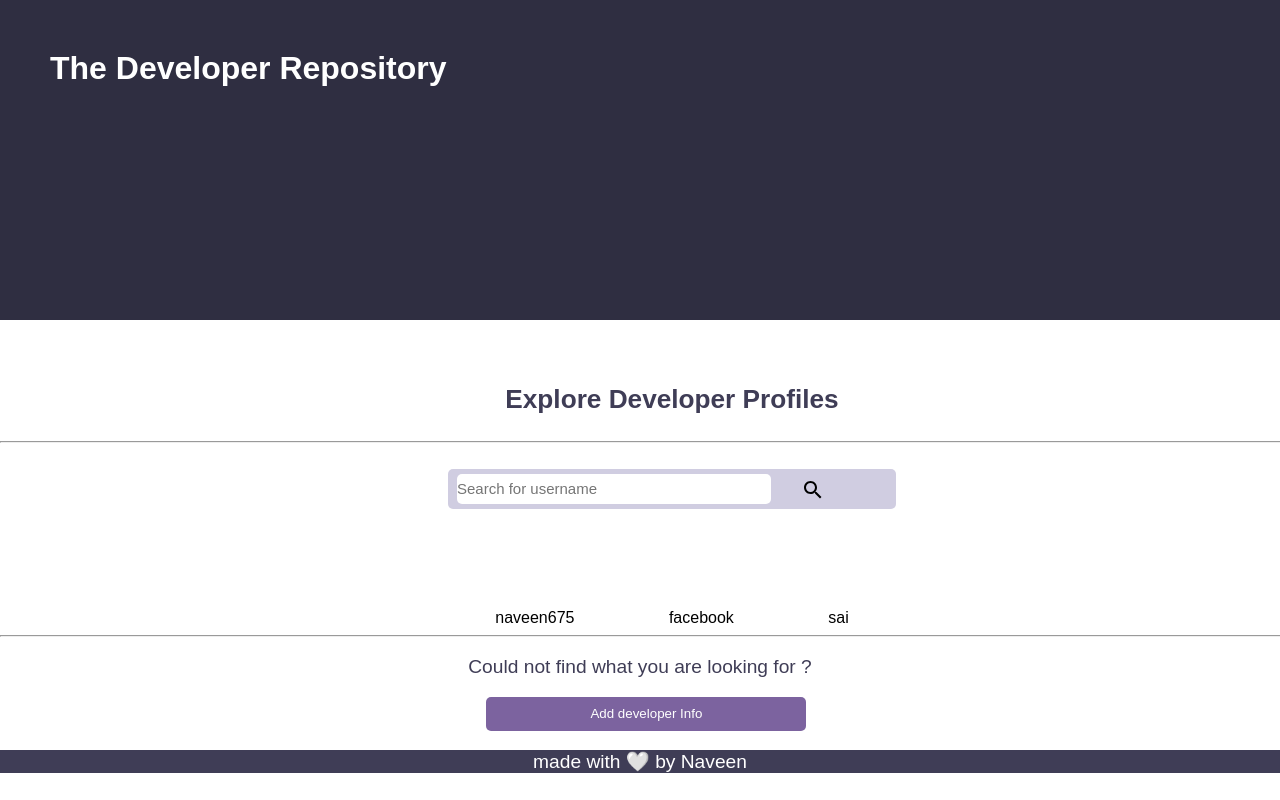
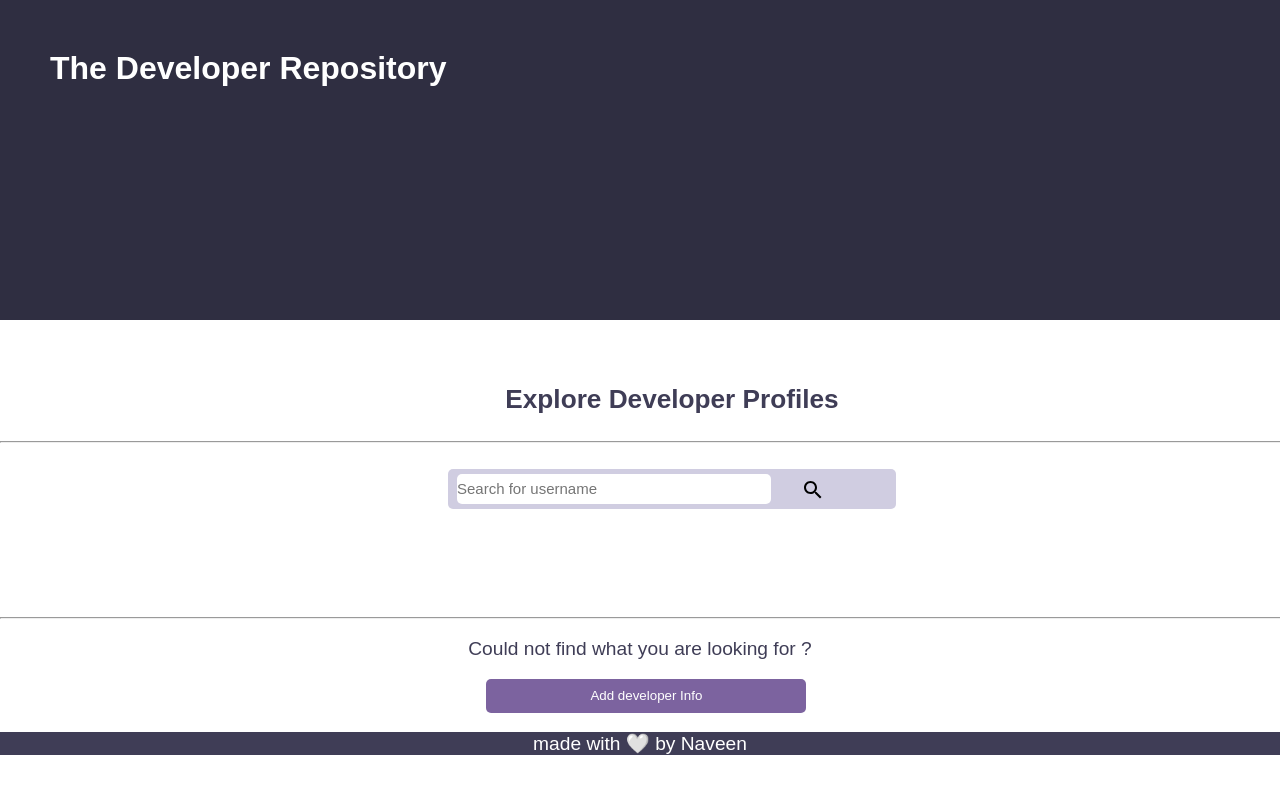
Before and after one commit to naveen675/MernApp, a React (Create React App) app in the folder Client/devprofile/: page / in a window 1280 px wide. Built offline with nearby package versions, Linux system fonts and the light colour scheme.

Commit message:
Added get developers

```diff
--- a/Client/devprofile/src/adddev.js
+++ b/Client/devprofile/src/adddev.js
@@ -1,15 +1,25 @@
-import React from 'react';
+import React, { useState } from 'react';
+import Form from './form';
 
 import {useNavigate} from 'react-router-dom';
 
+
+
+function form(){
+  return (
+        <Form/>
+  )
+}
+
 function AddDev() {
-
+    const [displayForm,setDisplayForm] = useState(0);
     const navigate  = useNavigate();
   return (
     <React.Fragment>
-      <button id="addDev" onClick={() => navigate("/form")}>
+      <button id="addDev" onClick={() => {setDisplayForm(1)}}>
         Add developer Info
       </button>
+      {displayForm>0 && <Form />}
     </React.Fragment>
   );
 }
--- a/Client/devprofile/src/developers.js
+++ b/Client/devprofile/src/developers.js
@@ -1,9 +1,12 @@
 import React from "react";
 
 
+var ids = [];
 function Developers(props){
 
-    var ids = props.ids;
+
+    var id = props.id;
+    ids.push(id);
     const element = ids.map((id) =>
         <div className="developer"> {id}</div>
     );
--- a/Client/devprofile/src/form.js
+++ b/Client/devprofile/src/form.js
@@ -6,15 +6,18 @@ import hackericon from './Images/iconfinder_160_Hackerrank_logo_logos_4373234.pn
 import twitericon from './Images/iconfinder_2018_social_media_popular_app_logo_twitter_3225183.png';
 import mediumicon from './Images/iconfinder_Circled_Medium_svg5_5279113.png';
 import {useNavigate} from 'react-router-dom';
+import Developers from './developers';
 
-function GetGithubData(githubId){
-
-    //console.log(githubId);
-    fetch(`/api/developers/${githubId}`).
-    then((response) => {return response.json()}).then((data) => {console.log(data)});
-}
 
 function Form() {
+
+  function GetGithubData(githubId){
+
+    console.log(githubId);
+    <Developers id={githubId} />
+    // var data  = fetch(`/api/developers/${githubId}`).
+    // then((response) => {return response.json()}).then((data) => {console.log(data)});
+}
 
     const [githubId, setGitId] = useState("");
     const [linkedinId, setLinkedinId] =useState("");
--- a/Client/devprofile/src/index.js
+++ b/Client/devprofile/src/index.js
@@ -26,7 +26,7 @@ const app= (<React.Fragment>
       </div>
       <hr />
       <Search type="text" id="searchtext" placeholder="Search for username" />
-      <Developers ids={ids} />
+      <Developers/>
       <hr />
       <p>Could not find what you are looking for ?</p>
       {/* <AddDev /> */}
```
